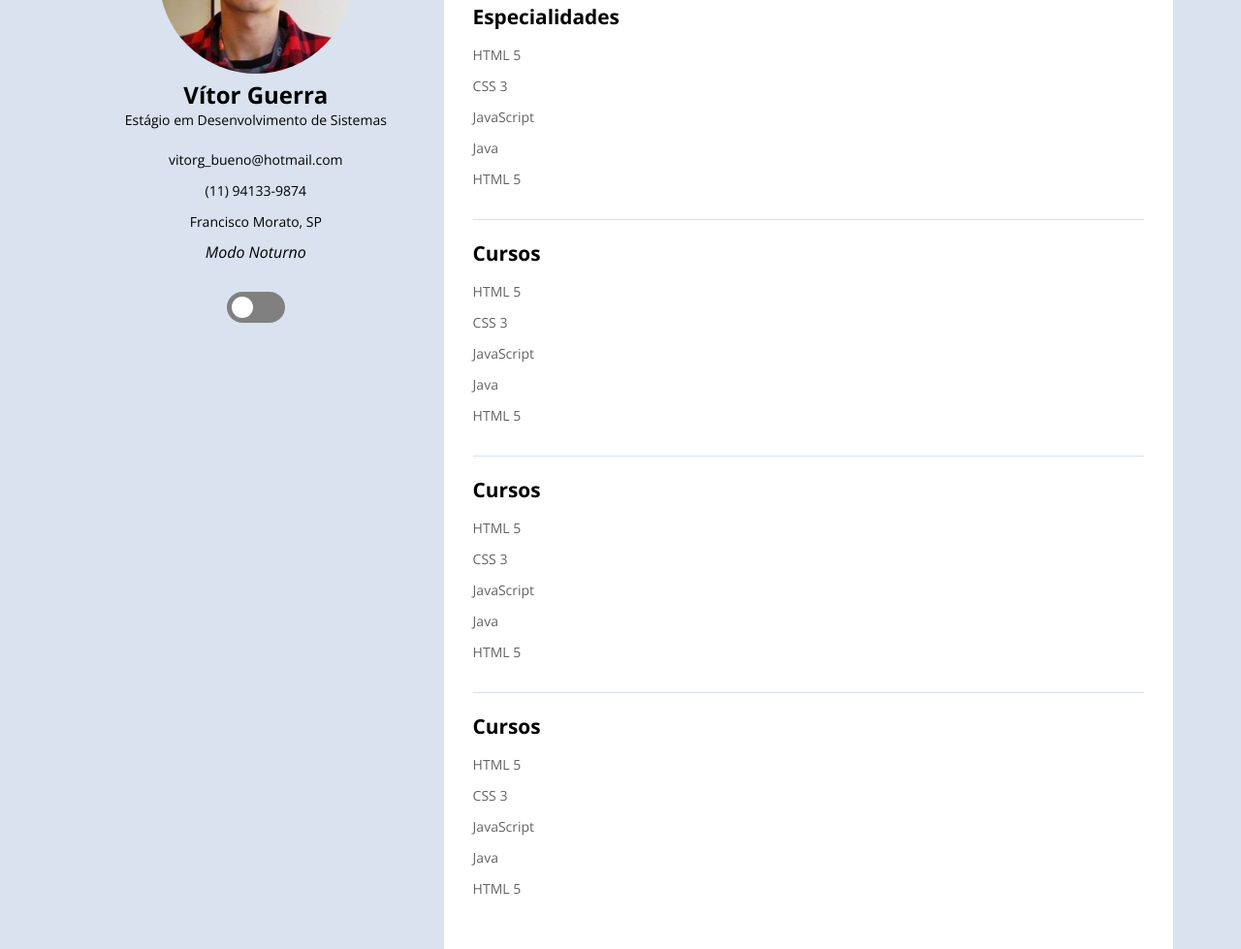
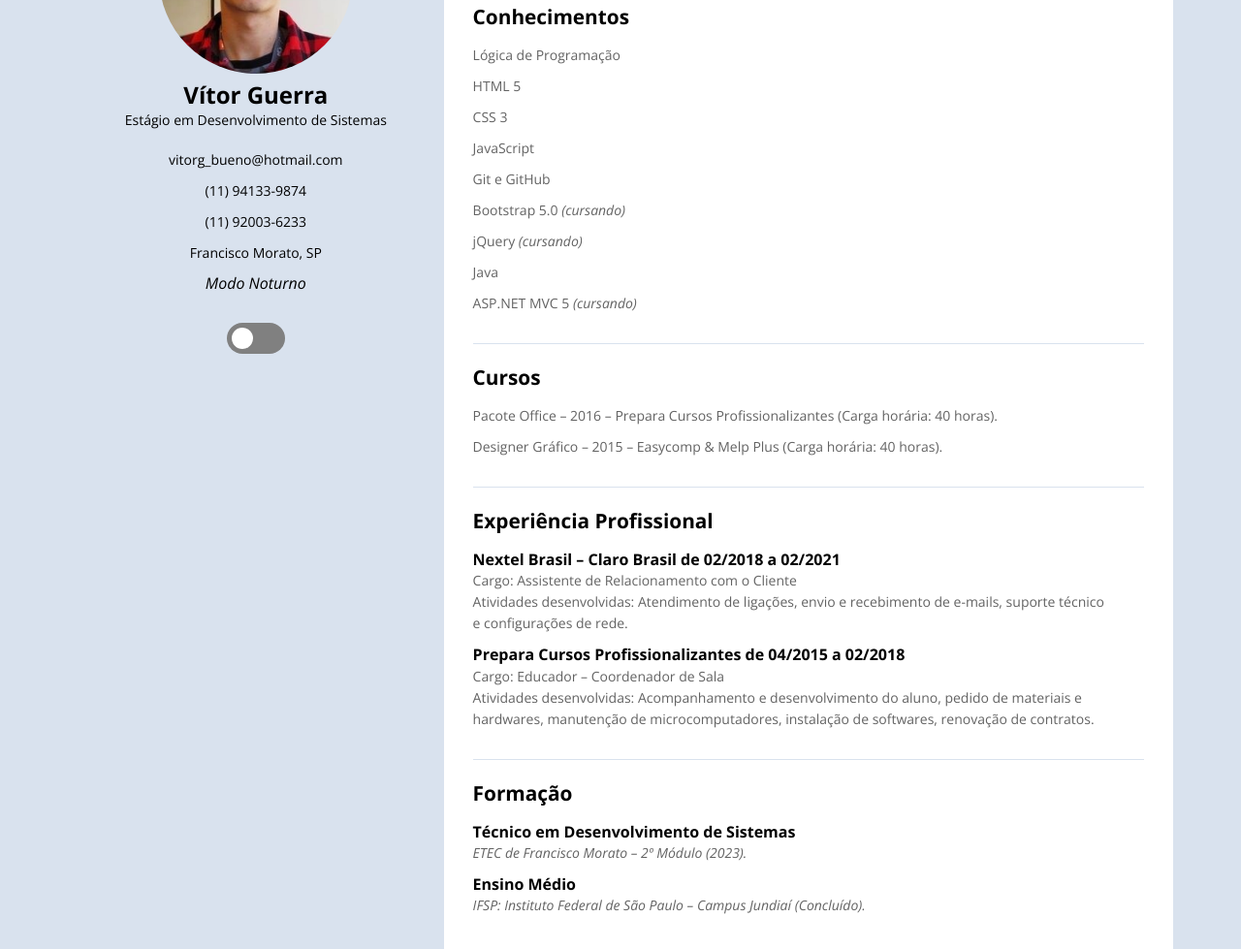
Before and after one commit to Vitor-Guerra/Portfolio, a plain HTML site: page index.html in a window 1280 px wide. Shown: the part 155-1134 px from the top of the page at 97% size. Drawn offline with nearby package versions, Linux system fonts and the light colour scheme.

Commit message:
Atualizações index e style

```diff
--- a/assets/css/style.css
+++ b/assets/css/style.css
@@ -217,15 +217,30 @@ section ul li h3{}
     margin-bottom: 0;
     border: none;
 }
+
+
 .informacoesExperiencias h2{}
-.informacoesExperiencias ul{}
+
+.informacoesExperiencias ul{
+    line-height: 0.2rem;
+}
 .informacoesExperiencias ul li{}
 .informacoesExperiencias ul li a{}
+.informacoesExperiencias ul li h3{
+    line-height: 1.4rem;
+}
+
 
 .informacoesFormacoes{
     border: none;
+}
 
+.informacoesFormacoes ul li p{
+    line-height: 1.4rem;
 }
+
+
+
 
 
 
--- a/index.html
+++ b/index.html
@@ -31,13 +31,15 @@
                         <div class="informacoesDescricao">
                             <h1>Vítor Guerra</h1>
                             <h2>Estágio em Desenvolvimento de Sistemas</h2>
-
                             <ul>
                                 <li>
                                     <a href="mailto:vitorg_bueno@hotmail.com">vitorg_bueno@hotmail.com</a>
                                 </li>
                                 <li>
                                     <a href="tel:+5511941339874">(11) 94133-9874</a>
+                                </li>
+                                <li>
+                                    <a href="tel:+5511920036233">(11) 92003-6233</a>
                                 </li>
                                 <li>
                                     <a href="https://www.google.com/maps/place/Francisco+Morato,+SP/@-23.277104,-46.7980493,12z/data=!3m1!4b1!4m5!3m4!1s0x94cee6e07ae50819:0x96c402050d2dd76a!8m2!3d-23.2794319!4d-46.7448066" target="_blank">Francisco Morato, SP</a>
@@ -70,8 +72,11 @@
 
                     <!-- ESPECIALIDADES-->
                     <section class="informacoesEspecialidades">
-                        <h2>Especialidades</h2>
+                        <h2>Conhecimentos</h2>
                         <ul>
+                            <li>
+                                <p>Lógica de Programação</p>
+                            </li>
                             <li>
                                 <p>HTML 5</p>
                             </li>
@@ -82,11 +87,21 @@
                                 <p>JavaScript</p>
                             </li>
                             <li>
+                                <p>Git e GitHub</p>
+                            </li>
+                            <li>
+                                <p>Bootstrap 5.0 <i>(cursando)</i></p>
+                            </li>
+                            <li>
+                                <p>jQuery <i>(cursando)</i></p>
+                            </li>
+                            <li>
                                 <p>Java</p>
                             </li>
                             <li>
-                                <p>HTML 5</p>
+                                <p>ASP.NET MVC 5 <i>(cursando)</i></p>
                             </li>
+
                         </ul>
                     </section>
 
@@ -95,64 +110,45 @@
                         <h2>Cursos</h2>
                         <ul>
                             <li>
-                                <p>HTML 5</p>
+                                <p>Pacote Office – 2016 – Prepara Cursos Profissionalizantes (Carga horária: 40 horas).</p>
                             </li>
                             <li>
-                                <p>CSS 3</p>
-                            </li>
-                            <li>
-                                <p>JavaScript</p>
-                            </li>
-                            <li>
-                                <p>Java</p>
-                            </li>
-                            <li>
-                                <p>HTML 5</p>
+                                <p>Designer Gráfico – 2015 – Easycomp & Melp Plus (Carga horária: 40 horas).</p>
                             </li>
                         </ul>
                     </section>
 
                     <!-- EXPERIÊNCIA-->
                     <section class="informacoesExperiencias">
-                        <h2>Cursos</h2>
+                        <h2>Experiência Profissional</h2>
                         <ul>
                             <li>
-                                <p>HTML 5</p>
+                                <h3>Nextel Brasil – Claro Brasil de 02/2018 a 02/2021</h3>
+                                <p>Cargo: Assistente de Relacionamento com o Cliente</p>
+                                <p>Atividades desenvolvidas: Atendimento de ligações, envio e recebimento de e-mails, suporte técnico e configurações de rede.</p>
                             </li>
                             <li>
-                                <p>CSS 3</p>
+                                <h3>Prepara Cursos Profissionalizantes de 04/2015 a 02/2018</h3>
+                                <p>Cargo: Educador – Coordenador de Sala</p>
+                                <p>Atividades desenvolvidas: Acompanhamento e desenvolvimento do aluno, pedido de materiais e hardwares, manutenção de microcomputadores, instalação de softwares, renovação de contratos.</p>
                             </li>
-                            <li>
-                                <p>JavaScript</p>
-                            </li>
-                            <li>
-                                <p>Java</p>
-                            </li>
-                            <li>
-                                <p>HTML 5</p>
-                            </li>
+
                         </ul>
                     </section>
 
                     <!-- FORMAÇÃO-->
                     <section class="informacoesFormacoes">
-                        <h2>Cursos</h2>
+                        <h2>Formação</h2>
                         <ul>
                             <li>
-                                <p>HTML 5</p>
+                            <h3>Técnico em Desenvolvimento de Sistemas</h3>
+                            <p><i>ETEC de Francisco Morato – 2º Módulo (2023).</i></p>
                             </li>
                             <li>
-                                <p>CSS 3</p>
-                            </li>
-                            <li>
-                                <p>JavaScript</p>
-                            </li>
-                            <li>
-                                <p>Java</p>
-                            </li>
-                            <li>
-                                <p>HTML 5</p>
-                            </li>
+                            <h3>Ensino Médio</h3>
+                            <p><i>IFSP: Instituto Federal de São Paulo – Campus Jundiaí (Concluído).</i></p>
+                        </li>
+
                         </ul>
                     </section>
                 </div>
```
